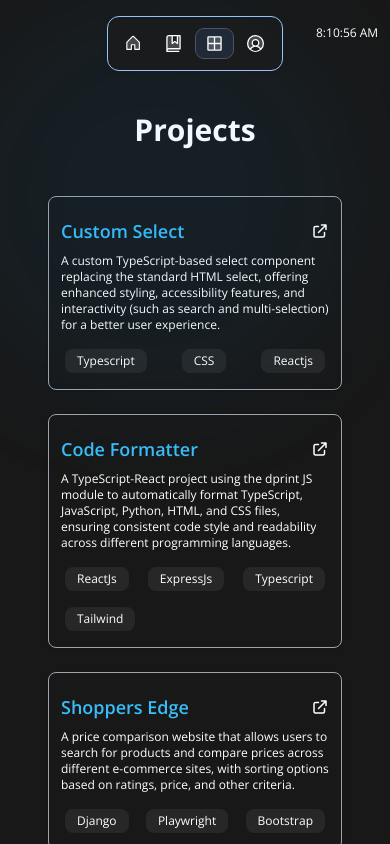
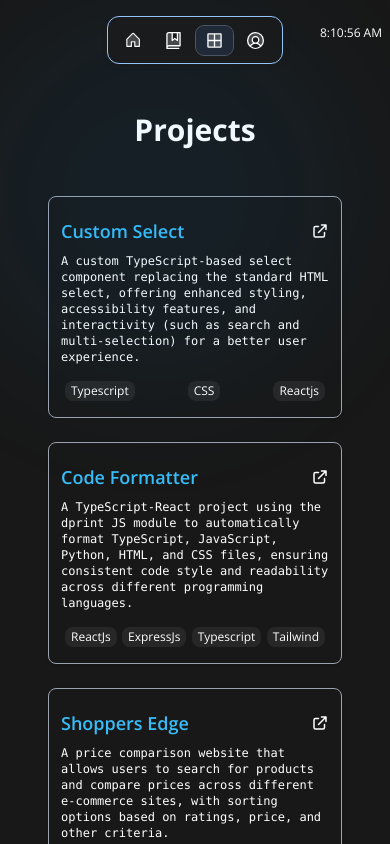
Before and after one commit to vanshanand34/Vansh-Portfolio, a Next.js app: page /projects in a window 390 px wide. Shown: the top 844 px of the page. Built offline with nearby package versions, Linux system fonts and the light colour scheme.

Commit message:
fix: UI fixes mainly for mobile screens

```diff
--- a/app/HomePage.tsx
+++ b/app/HomePage.tsx
@@ -14,7 +14,7 @@ export default function HomePage() {
 function HomePageComponent() {
   return (
     <>
-      <div className="px-10 sm:px-20 md:px-38 lg:px-56 xl:px-64 pt-28 pb-8 md:pt-44">
+      <div className="px-10 sm:px-20 md:px-38 lg:px-56 xl:px-64 pt-28 pb-6 md:pt-44">
         <div className="text-4xl md:text-5xl lg:text-6xl text-gray-200 font-bold font-mono py-4 pt-8">
           <div>Backend Developer</div>
           <div>and Tech Enthusiast</div>
@@ -24,7 +24,7 @@ function HomePageComponent() {
           I&apos;m Vansh Anand, a Full Stack Developer and coding enthusiast passionate about building scalable applications and crafting efficient solutions. Skilled across front-end and back-end technologies, driven by curiosity and innovation.
         </div>
 
-        <div className="py-4 pb-24">
+        <div className="py-4 pb-20">
           <button className="outline outline-1 outline-white hover:outline-none hover:bg-[#343434]
           rounded-lg md:text-lg px-3 py-2">
             <Link href={"/about-me"}>
@@ -34,7 +34,7 @@ function HomePageComponent() {
         </div>
 
 
-        <footer className="absolute bottom-6 flex justify-between gap-x-8 sm:gap-x-24 md:gap-x-72 lg:gap-x-96 items-center">
+        <footer className="flex justify-between gap-x-2 sm:gap-x-24 md:gap-x-72 lg:gap-x-96 items-center">
           <div className="text-gray-400 md:text-md text-sm">
             Created By Vansh Anand
           </div>
--- a/app/Navbar.tsx
+++ b/app/Navbar.tsx
@@ -29,7 +29,7 @@ export default function ResponsiveNavbar({ activeElement }: { activeElement: str
     return (
         <>
             <div className="fixed text-white flex navbar justify-center font-sans font-semibold w-full p-2 py-4 z-10">
-                <div className="w-full px-3 md:h-[7vh] text-sm flex justify-center">
+                <div className="w-full px-3 h-12 text-sm flex justify-center">
 
                     <div className="bg-[#1b1b1baa] backdrop-blur-lg border border-blue-300 rounded-xl inline-flex items-center md:justify-between justify-between py-3 md:py-6 px-2 shadow-[1px_1px_5px_#1a1a1a] md:gap-4 gap-1">
 
@@ -68,7 +68,7 @@ export default function ResponsiveNavbar({ activeElement }: { activeElement: str
                 </div >
             </div >
 
-            <div className="p-2 rounded-lg fixed top-[2vh] md:right-[3vw] right-[1vw] text-white md:text-md text-xs" id="currTime">
+            <div className="p-2 rounded-lg fixed top-[2vh] md:right-[3vw] right-0 sm:right-[1vw] text-white md:text-md text-xs" id="currTime">
                 {currTime?.toLocaleTimeString()}
             </div>
         </>
--- a/app/about-me/AboutPage.tsx
+++ b/app/about-me/AboutPage.tsx
@@ -30,7 +30,7 @@ function AboutMe() {
 
           <LinkButtons height={16} width={16} />
 
-          <div className="md:font-semibold font-sans md:text-lg text-base pt-4 sm:pt-0">
+          <div className="md:font-medium font-mono md:text-lg xl:text-xl text-base pt-4 sm:pt-2">
             Vansh Anand is a full stack engineer with a passion for transforming complex challenges into simple, elegant design solutions. His work spans digital interfaces, interactive experiences, and the convergence of design and technology.
           </div>
 
@@ -55,7 +55,7 @@ function AboutMe() {
               Backend Developer Intern
             </div>
 
-            <ul className="pl-4 p-1 font-sans marker:text-blue-300 list-disc list-outside md:text-lg sm:text-base text-sm md:font-semibold">
+            <ul className="p-1 font-mono marker:text-blue-300 list-disc list-outside xl:text-xl md:text-lg sm:text-base text-sm md:font-medium">
               <li className="md:p-1">
                 Developed and optimized Django backend and dashboard performance with efficient ORM queries.
               </li>
--- a/app/projects/ProjectCard.tsx
+++ b/app/projects/ProjectCard.tsx
@@ -31,14 +31,14 @@ export default function ProjectCard(
                 </Link>
             </div>
 
-            <div className="text-xs md:text-sm lg:text-base">
+            <div className="text-xs md:text-sm lg:text-base font-mono font-medium">
                 {projectDescription}
             </div>
 
-            <div className="flex justify-between items-center gap-x-1 gap-y-4
+            <div className="flex justify-between items-center gap-x-1 gap-y-2
             p-1 pt-4 max-w-full flex-wrap flex-shrink">
                 {techStack?.map( (lang, index) =>
-                    <div className="bg-[#272727] p-1 px-3 rounded-lg text-xs" key={index}>
+                    <div className="bg-[#272727] p-0.5 px-1.5 sm:px-3 rounded-lg text-xs" key={index}>
                         {lang}
                     </div>
                 )}
--- a/app/resume/ResumePage.tsx
+++ b/app/resume/ResumePage.tsx
@@ -15,7 +15,7 @@ export default function ResumePage() {
 function ResumeComponent() {
     return (
         <>
-            <div className="px-6 sm:px-16 md:px-42 lg:px-64 py-24 md:py-48">
+            <div className="px-6 sm:px-16 md:px-42 lg:px-64 py-48">
 
                 <div className="w-full text-center md:text-6xl text-4xl font-semibold">
                     Download Resume
```
